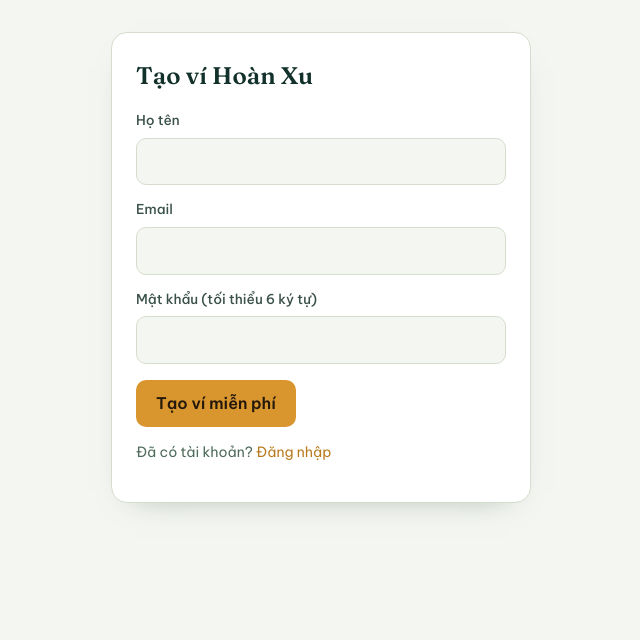
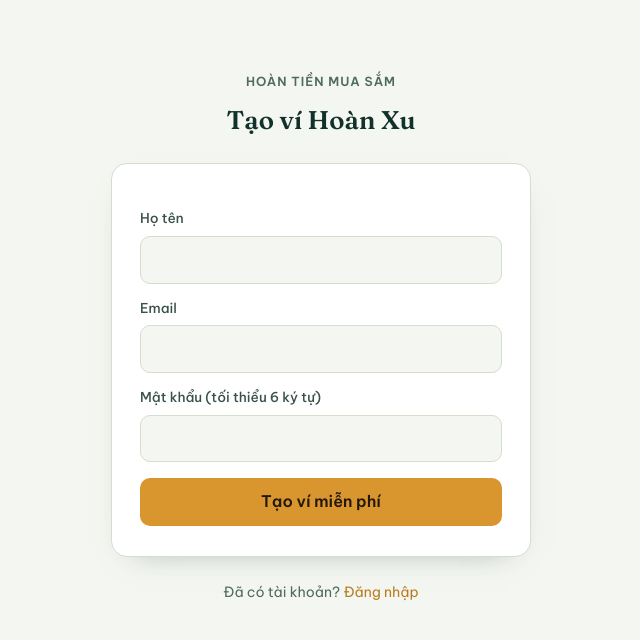
Before and after one commit to Dragon97x3t/hoanxu, a Flask app: page /register in a window 1280 px wide. Shown: the part 58-698 px from the top of the page, without its empty margins (319-959 px from the left). Run offline with Flask 3, Linux system fonts and the light colour scheme.

Commit message:
Update register.html

```diff
--- a/templates/register.html
+++ b/templates/register.html
@@ -1,8 +1,10 @@
 {% extends "base.html" %}
 {% block title %}Đăng ký - {{ app_name }}{% endblock %}
 {% block content %}
-<div class="card" style="max-width:420px; margin:0 auto;">
+<div class="auth-shell">
+  <span class="eyebrow">Hoàn tiền mua sắm</span>
   <h2>Tạo ví Hoàn Xu</h2>
+  <div class="card">
     <form method="post">
       <label for="name">Họ tên</label>
       <input id="name" name="name" type="text" required>
@@ -12,6 +14,7 @@
       <input id="password" name="password" type="password" required minlength="6">
       <button type="submit">Tạo ví miễn phí</button>
     </form>
-  <p class="muted" style="margin-top:14px;">Đã có tài khoản? <a href="{{ url_for('login') }}">Đăng nhập</a></p>
+  </div>
+  <p class="muted">Đã có tài khoản? <a href="{{ url_for('login') }}">Đăng nhập</a></p>
 </div>
 {% endblock %}
```
Lines whose indentation alone changed are shown as unchanged.
